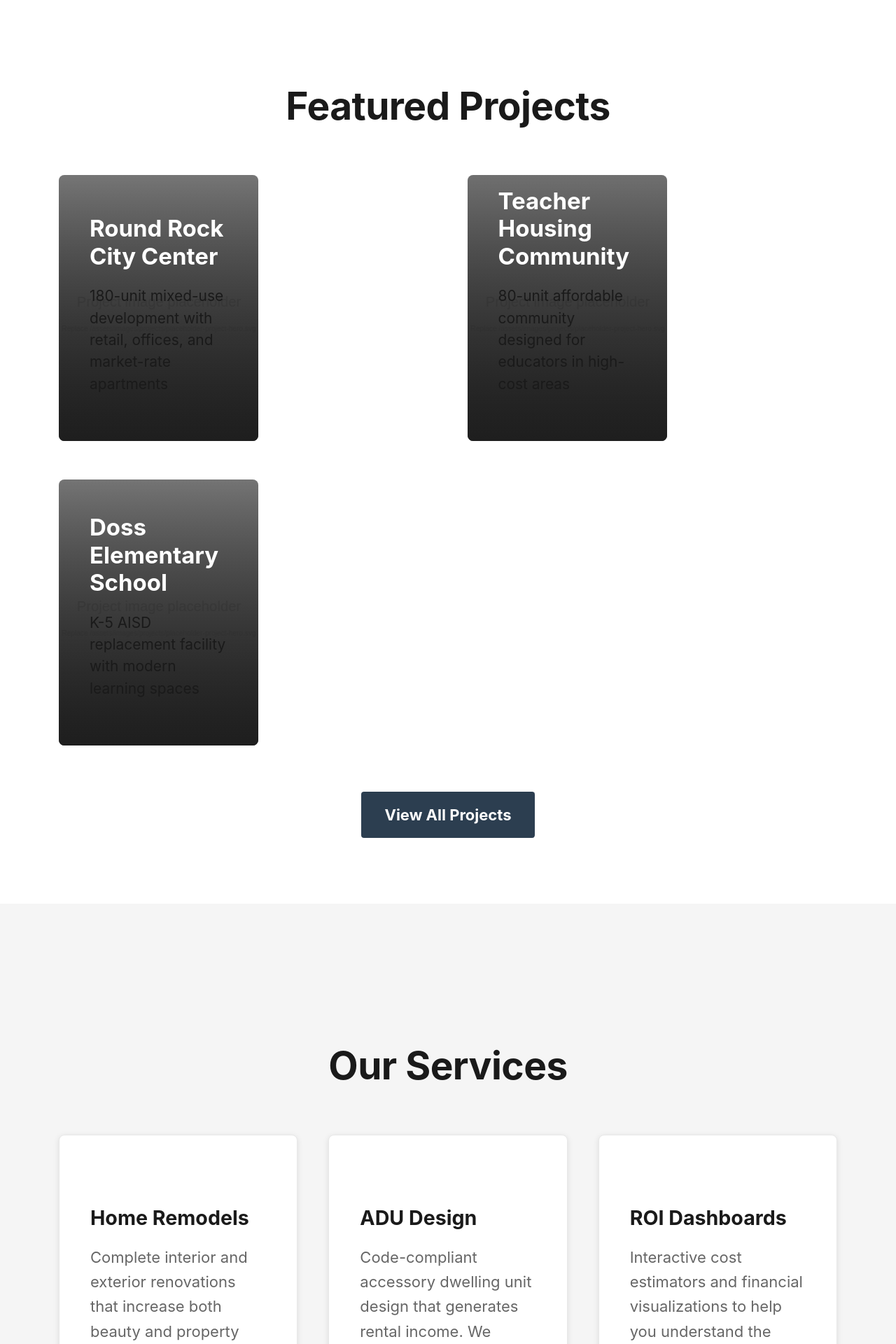
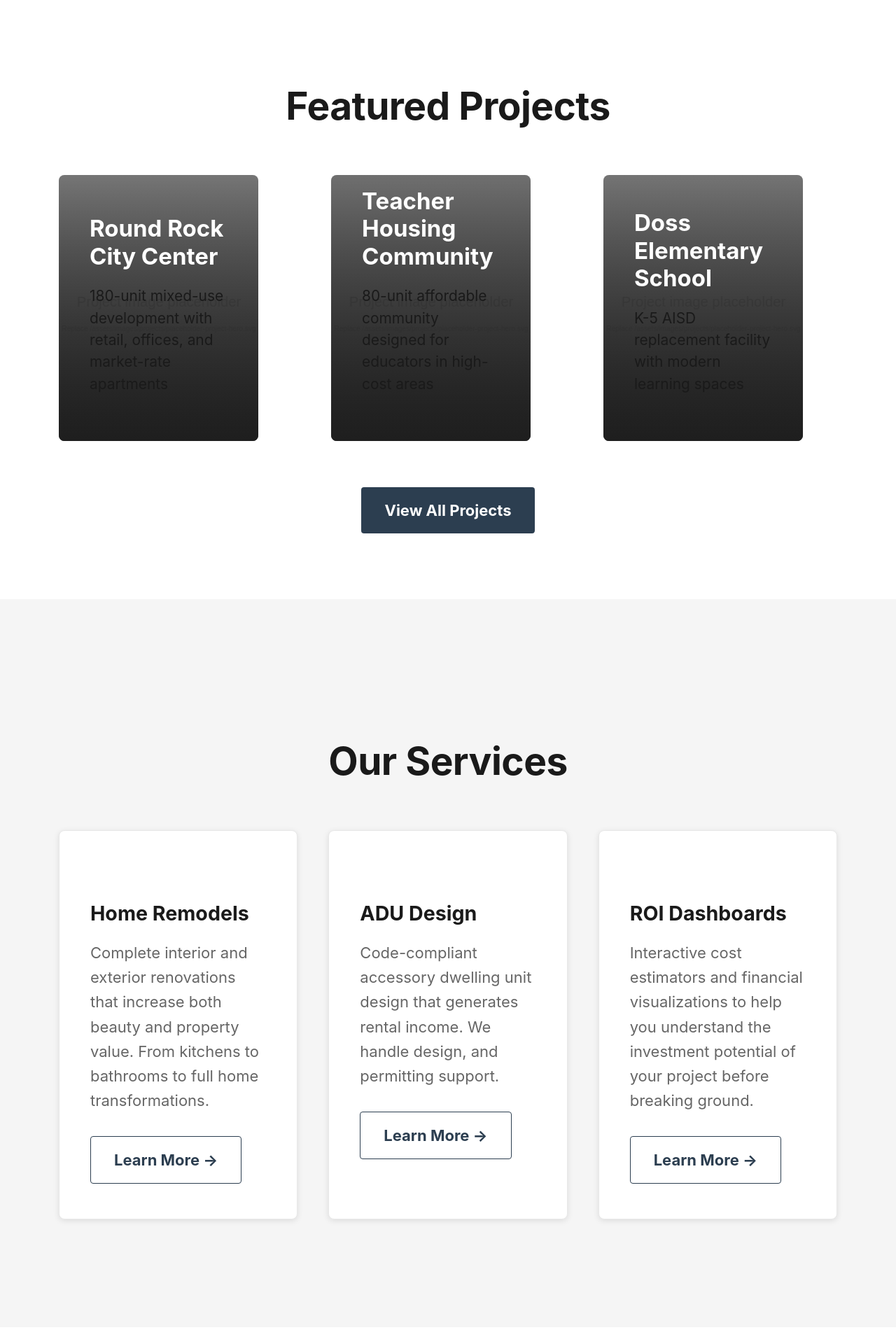
Before and after one commit to uncia-design/uncia-design.github.io, a Jekyll site: the page built from index.md, in a window 1280 px wide. Shown: the part 736-2656 px from the top of the page at 70% size. Built offline with Jekyll 4.4.1, drawn with Linux system fonts in a browser that asks for light colours; cached includes are drawn as plain includes.

Commit message:
forcing 3 columns for portfolio showcase

```diff
--- a/_sass/minimal-mistakes/_home-portfolio.scss
+++ b/_sass/minimal-mistakes/_home-portfolio.scss
@@ -72,7 +72,7 @@
 
     .projects-grid--featured {
       display: grid;
-      grid-template-columns: repeat(auto-fit, minmax(380px, 1fr));
+      grid-template-columns: repeat(3, 1fr);
       gap: 2.5rem;
       margin-bottom: 3rem;
     }
```
